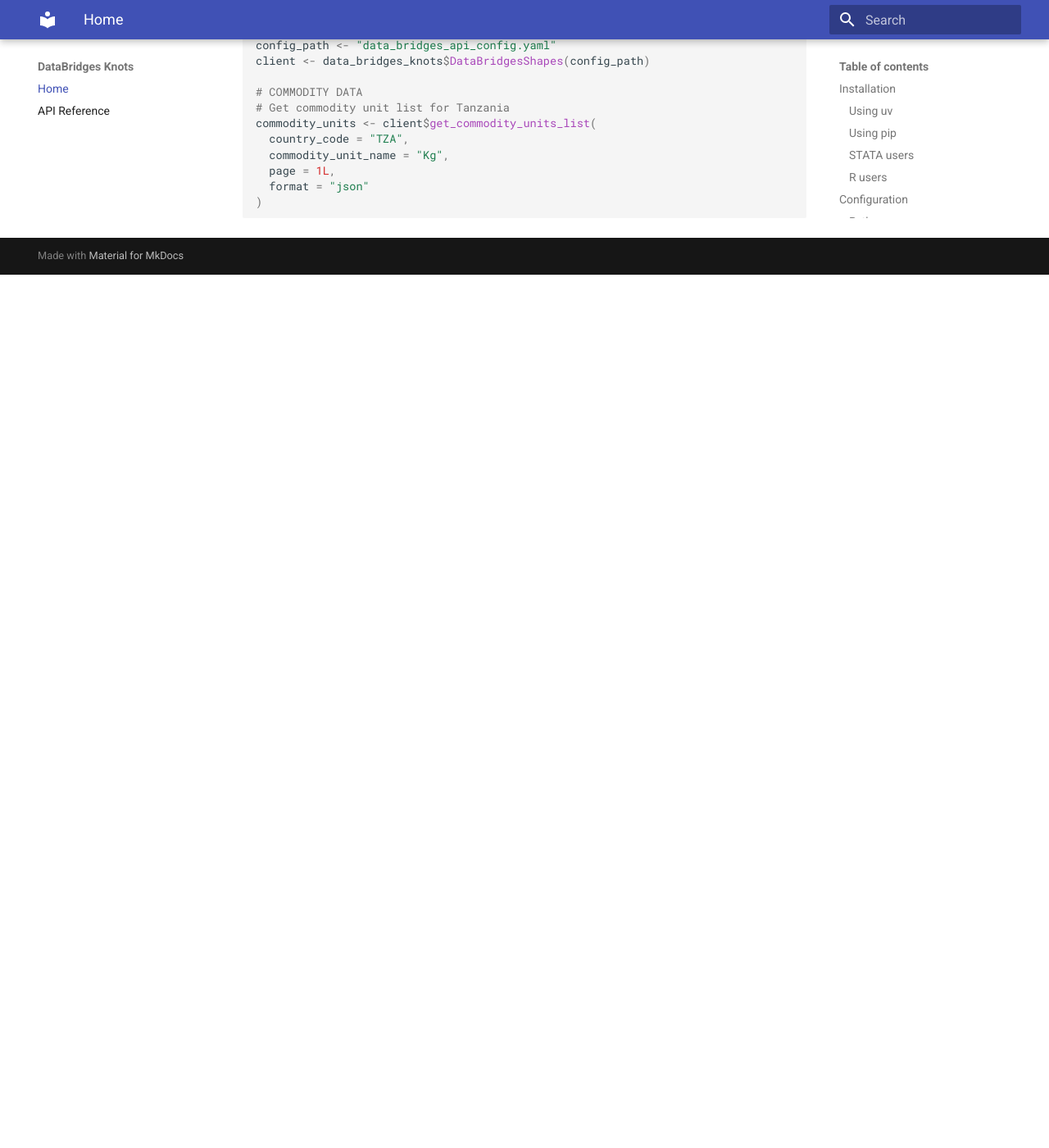
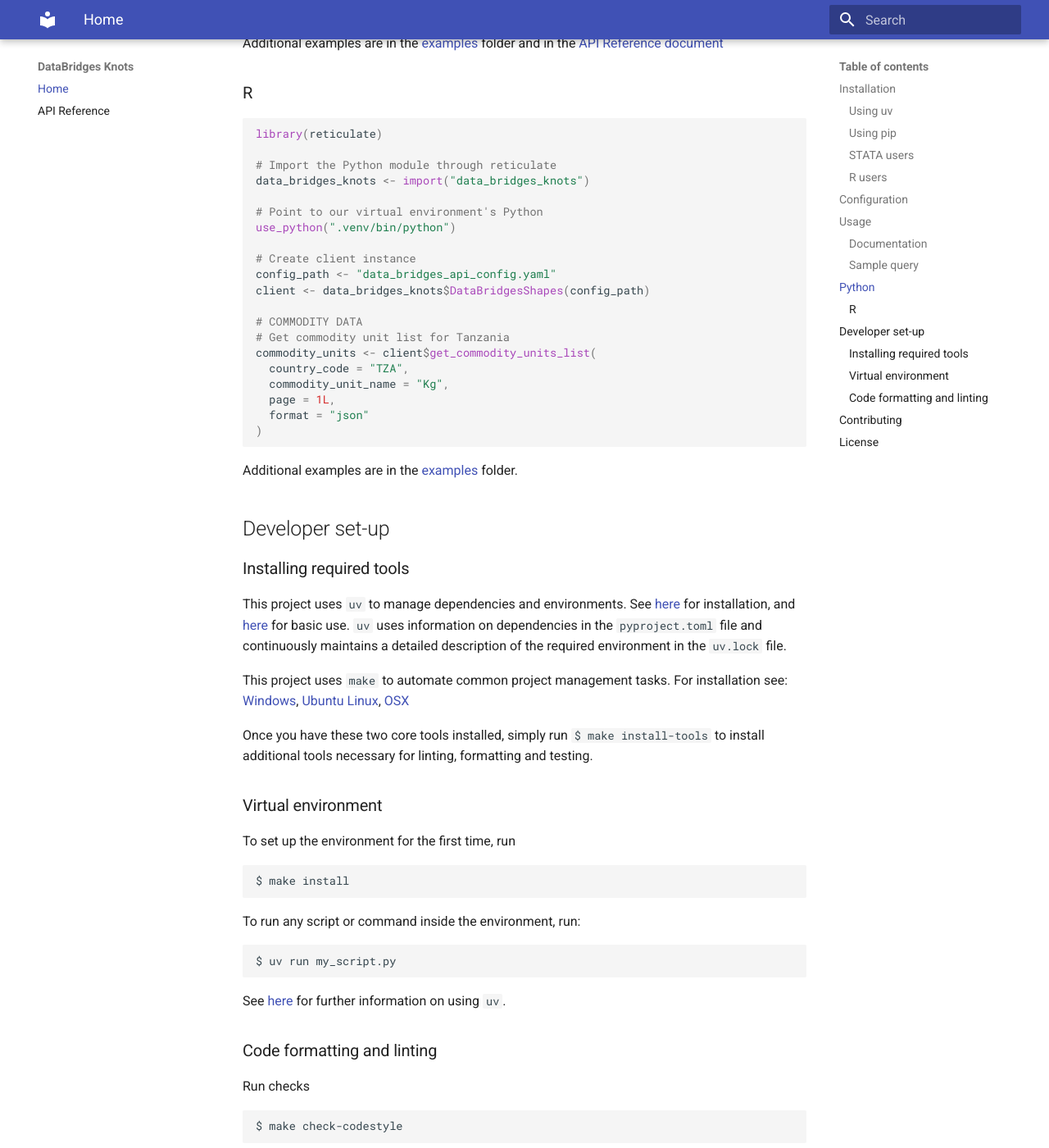
Before and after one commit to WFP-VAM/DataBridgesKnots, an MkDocs documentation site: the page built from docs/index.md, in a window 1280 px wide and 1400 px high, scrolled down 2233 px. Shown: the whole window at 82% size. Built offline with MkDocs 1.6.1 and Material for MkDocs 9.7.7, drawn with Linux system fonts in a browser that asks for light colours; before the commit the page ends 2568 px from its top, so only the background shows below that; some of the changed text lies outside the part shown.

````diff
--- a/docs/index.md
+++ b/docs/index.md
@@ -32,7 +32,7 @@ uv venv .venv && source .venv/bin/activate && uv pip install git+https://github.
 
 ### R users
 
-R users need to have `reticulate` installed in their machine to run this package as explained in the [R example file](https://github.com/WFP-VAM/DataBridgesKnots/blob/main/examples/example_R.R)
+R users need to have `reticulate` installed in their machine to run this package as explained in the [R example file](examples/example_R.R)
 
 ```R
 install.packages("reticulate")
@@ -57,9 +57,16 @@ library(reticulate)
 2. (For WFP users) Credentials and scopes for DataBridges API can be requested by opening a ticket with the [TEC Digital Core team](https://dev.azure.com/worldfoodprogramme/Digital%20Core/_workitems). See [documentation](https://docs.api.wfp.org/consumers/index.html#application-accounts)
 3. External users can reach out to [wfp.vaminfo@wfp.org](mailto:wfp.vaminfo@wfp.org) for support on getting the API credentials.
 
-### Python
-Run the following code to extract commoditiy data.
 
+## Usage
+### Documentation
+Comprensive on all methods can be found [here](https://wfp-vam.github.io/DataBridgesKnots/reference/)
+
+### Sample query
+
+## Python
+
+Run the following example to extract commodity data:
 ```python
 
 from data_bridges_knots import DataBridgesShapes
@@ -72,6 +79,7 @@ client = DataBridgesShapes(CONFIG_PATH)
 commodity_units_list = client.get_commodity_units_list(country_code="TZA", commodity_unit_name="Kg", page=1, format='json')
 
 ```
+Additional examples are in the [examples](https://github.com/WFP-VAM/DataBridgesKnots/tree/main/examples) folder and in the [API Reference document](https://wfp-vam.github.io/DataBridgesKnots/reference/)
 
 ### R
 
@@ -97,3 +105,51 @@ commodity_units <- client$get_commodity_units_list(
   format = "json"
 )
 ```
+
+Additional examples are in the [examples](https://github.com/WFP-VAM/DataBridgesKnots/tree/main/examples) folder.
+
+## Developer set-up
+
+
+### Installing required tools
+
+This project uses `uv` to manage dependencies and environments. See [here](https://docs.astral.sh/uv/getting-started/installation/) for installation, and [here](https://docs.astral.sh/uv/guides/projects/) for basic use.
+`uv` uses information on dependencies in the `pyproject.toml` file and continuously maintains a detailed description of the required environment in the `uv.lock` file.
+
+This project uses `make` to automate common project management tasks. For installation see: [Windows](https://leangaurav.medium.com/how-to-setup-install-gnu-make-on-windows-324480f1da69), [Ubuntu Linux](https://linuxhint.com/install-make-ubuntu/), [OSX](https://formulae.brew.sh/formula/make)
+
+Once you have these two core tools installed, simply run `$ make install-tools` to install additional tools necessary for linting, formatting and testing.
+
+### Virtual environment
+To set up the environment for the first time, run
+
+```commandline
+$ make install
+```
+
+To run any script or command inside the environment, run:
+
+```commandline
+$ uv run my_script.py
+```
+See [here](https://docs.astral.sh/uv/guides/projects/) for further information on using `uv`.
+
+### Code formatting and linting
+
+Run checks
+
+```commandline
+$ make check-codestyle
+```
+
+Apply fixes
+
+```commandline
+$ make codestyle
+```
+
+## Contributing
+Contributions are welcome! Please open an issue or submit a pull request if you have any improvements or bug fixes.
+
+## License
+This project is licensed under the AGPL 3.0 License.
````
Also changed, not shown: other parts of docs/index.md (+2 -2 lines), README.md (+7 -4 lines).
